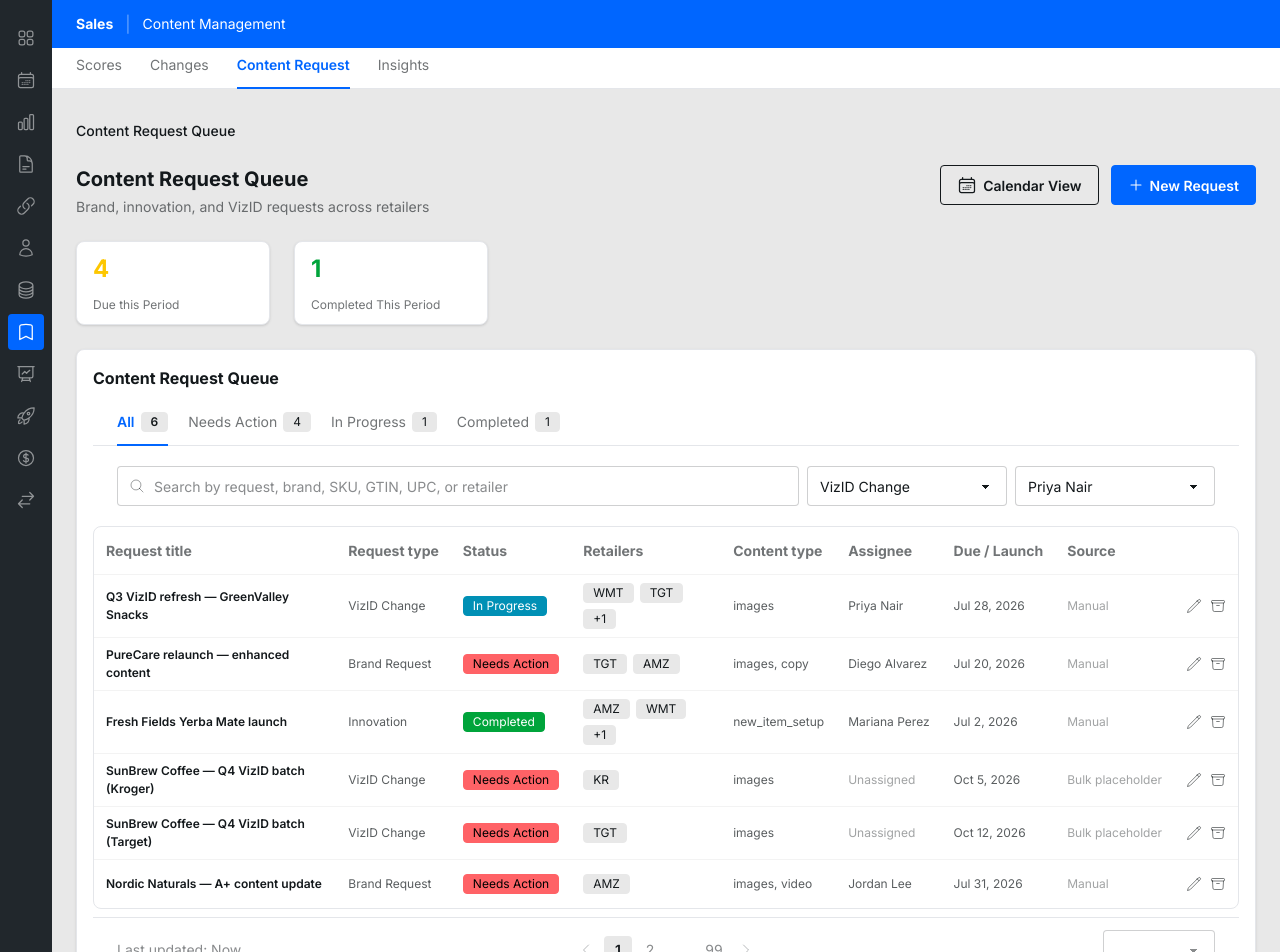
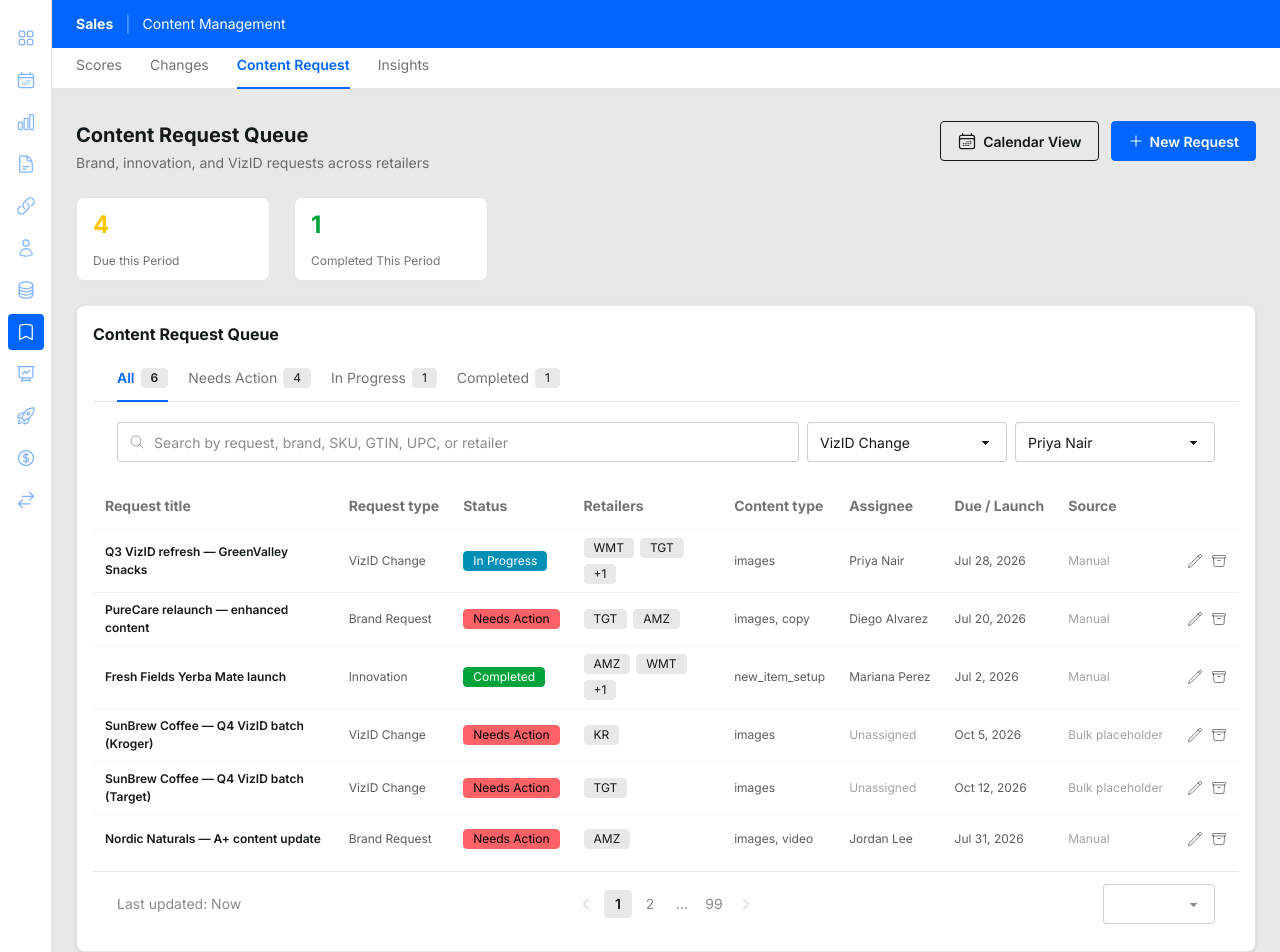
Before and after one commit to hidesignres-maker/galileo-bid-optimization, a React (Vite) app: page / in a window 1280 px wide. Shown: the top 952 px of the page. Built offline with nearby package versions, Linux system fonts and the light colour scheme.

Commit message:
Refine Galileo queue visual parity

```diff
--- a/src/App.jsx
+++ b/src/App.jsx
@@ -68,17 +68,15 @@ export default function App() {
           Nothing inside <main> changes shape, width, or behavior. */}
       <AppShell>
         <main className={view === "queue" ? "w-full px-6 py-8" : "max-w-screen-xl mx-auto px-6 py-8"}>
+          {/* Breadcrumb is intentionally not rendered for the Home/Queue
+              view (per Figma) — it's the root screen, nothing to trace
+              back through. Manual/Bulk/internal flows keep their full
+              breadcrumb + back-arrow, unchanged. */}
+          {view !== "queue" && (
             <div className="flex items-center gap-1.5 text-sm text-base-content/60 mb-6">
-            {view !== "queue" && (
-              <button
-                type="button"
-                className="mr-0.5"
-                onClick={() => goTo("queue")}
-                aria-label="Back"
-              >
+              <button type="button" className="mr-0.5" onClick={() => goTo("queue")} aria-label="Back">
                 <ArrowLeftIcon className="w-4 h-4" />
               </button>
-            )}
               {crumbs.map(([label, target], i) => (
                 <span key={label} className="flex items-center gap-1.5">
                   {i > 0 && <ChevronRightIcon className="w-3.5 h-3.5" />}
@@ -92,6 +90,7 @@ export default function App() {
                 </span>
               ))}
             </div>
+          )}
 
           {view === "queue" && (
             <>
--- a/src/components/AppShell.jsx
+++ b/src/components/AppShell.jsx
@@ -60,7 +60,7 @@ export function AppShell({
     <div className="min-h-screen flex bg-base-200">
       <nav
         aria-label="Primary"
-        className="w-[52px] bg-neutral flex flex-col items-center py-5 gap-1.5 shrink-0"
+        className="w-[52px] bg-base-100 border-r border-base-300 flex flex-col items-center py-5 gap-1.5 shrink-0"
       >
         {navItems.map((item) => {
           const isActive = item.id === activeNavId;
@@ -75,7 +75,7 @@ export function AppShell({
               className={`w-9 h-9 flex items-center justify-center rounded-field transition-colors ${
                 isActive
                   ? "bg-primary text-primary-content"
-                  : "text-neutral-content/50 hover:text-neutral-content hover:bg-neutral-content/10"
+                  : "text-primary/50 hover:text-primary hover:bg-primary/10"
               }`}
             >
               <item.icon className="w-5 h-5" />
--- a/src/components/QueueMetricCards.jsx
+++ b/src/components/QueueMetricCards.jsx
@@ -31,6 +31,7 @@ export function QueueMetricCards({ requests }) {
       {cards.map((c) => (
         <Card
           key={c.label}
+          flat
           className="w-[194px] h-[84px] shrink-0"
           bodyClassName="p-4 h-full flex flex-col justify-center"
         >
--- a/src/components/ui/Card.jsx
+++ b/src/components/ui/Card.jsx
@@ -1,10 +1,14 @@
 /**
  * Card — Galileo card wrapper (Layer 1 core rule)
  * bg-base-100 border border-base-300 shadow-sm
+ *
+ * flat: optional, default false. Omits shadow-sm for a lighter/flatter
+ * surface (e.g. compact summary tiles) without touching any existing
+ * Card usage — every other caller keeps the shadow exactly as before.
  */
-export function Card({ title, subtitle, actions, children, className = "", bodyClassName = "" }) {
+export function Card({ title, subtitle, actions, children, className = "", bodyClassName = "", flat = false }) {
   return (
-    <div className={`card bg-base-100 border border-base-300 shadow-sm ${className}`}>
+    <div className={`card bg-base-100 border border-base-300 ${flat ? "" : "shadow-sm"} ${className}`}>
       {(title || actions) && (
         <div className="flex items-center justify-between px-4 pt-4">
           <div>
--- a/src/components/ui/Table.jsx
+++ b/src/components/ui/Table.jsx
@@ -1,10 +1,15 @@
 /**
  * Table — Galileo dense data table wrapper (Layer 2 enterprise density rules)
  * Always table table-sm. Caller supplies <thead>/<tbody> children.
+ *
+ * flush: optional, default false. Drops the wrapper's own border/radius so
+ * the table sits flush/integrated when it's already inside another
+ * bordered surface (e.g. the Queue's Card) instead of reading as a nested
+ * card-within-a-card. Every other existing Table usage is unaffected.
  */
-export function Table({ children, className = "" }) {
+export function Table({ children, className = "", flush = false }) {
   return (
-    <div className={`overflow-x-auto border border-base-300 rounded-box ${className}`}>
+    <div className={`overflow-x-auto ${flush ? "" : "border border-base-300 rounded-box"} ${className}`}>
       <table className="table table-sm">{children}</table>
     </div>
   );
--- a/src/pages/ContentRequestQueue.jsx
+++ b/src/pages/ContentRequestQueue.jsx
@@ -126,16 +126,17 @@ export function ContentRequestQueue({ requests }) {
             <Input placeholder="Search by request, brand, SKU, GTIN, UPC, or retailer" className="pl-9" />
           </div>
           <div className="w-[200px] shrink-0">
-            <Select placeholder="Request Type" options={REQUEST_TYPE_FILTER_OPTIONS} />
+            <Select placeholder="All Request Types" options={REQUEST_TYPE_FILTER_OPTIONS} />
           </div>
           <div className="w-[200px] shrink-0">
-            <Select placeholder="Assignee" options={mockAssignees} />
+            <Select placeholder="All Assignees" options={mockAssignees} />
           </div>
         </div>
 
-        {/* Table — flush with the Card (no extra nested horizontal inset);
-            explicit 48px header/row height via h-12 on each <tr>. */}
-        <Table>
+        {/* Table — flush with the Card (no extra nested horizontal inset,
+            no nested border/radius — see ui/Table's `flush` prop); explicit
+            48px header/row height via h-12 on each <tr>. */}
+        <Table flush>
           <thead>
             <tr className="h-12">
               <th className="whitespace-nowrap">Request title</th>
```
Lines whose indentation alone changed are shown as unchanged.
